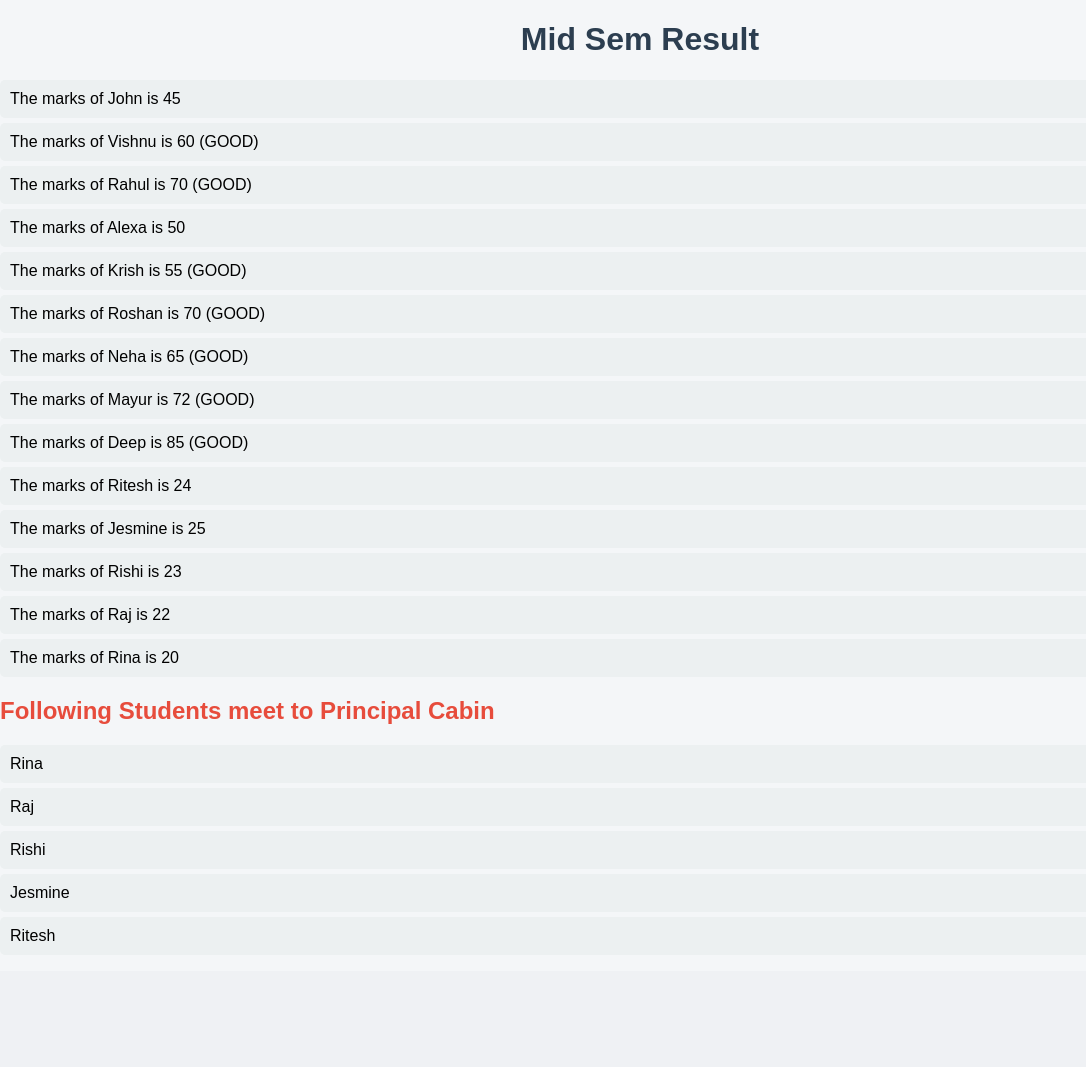
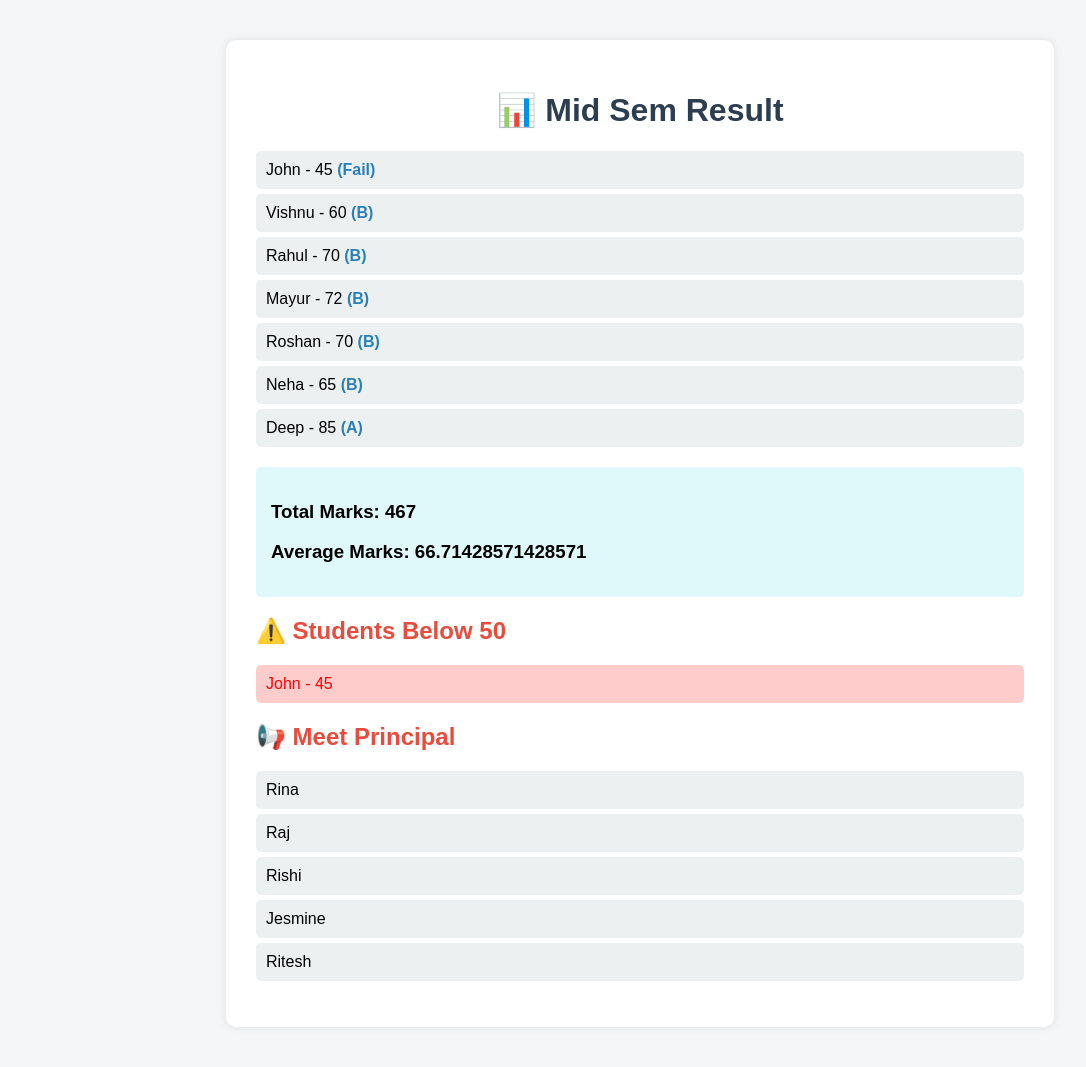
Before and after one commit to chashak20/flask-jinja-student-marks, a Flask app: page / in a window 1280 px wide. Shown: the whole page, without its empty margins (0-1086 px from the left). Before the commit the page ends 941 px from the top, so only its background shows below. Run offline with Flask 3, Linux system fonts and the light colour scheme.

Commit message:
Updated by using conditions

```diff
--- a/main.py
+++ b/main.py
@@ -3,22 +3,37 @@ from flask import Flask, render_template
 app = Flask(__name__)
 
 @app.route("/")
-def hello_world():
-    marks={
-        "John":45,
-        "Vishnu":60,
-        "Rahul":70,
-        "Alexa":50,
-        "Krish":55,
-        "Roshan":70,
-        "Neha":65,
-        "Mayur":72,
-        "Deep":85,
-        "Ritesh":24,
-        "Jesmine":25,
-        "Rishi":23,
-        "Raj":22,
-        "Rina":20
+def home():
+    marks = {
+        "John": 45,
+        "Vishnu": 60,
+        "Rahul": 70,
+        "Mayur": 72,
+        "Roshan": 70,
+        "Neha": 65,
+        "Deep": 85
     }
-    return render_template("index.html", marks=marks)
-app.run(debug=True)
+
+    def get_grade(mark):
+        if mark >= 75:
+            return "A"
+        elif mark >= 60:
+            return "B"
+        elif mark >= 50:
+            return "C"
+        else:
+            return "Fail"
+
+    total = sum(marks.values())
+    average = total / len(marks)
+
+    return render_template(
+        "index.html",
+        marks=marks,
+        get_grade=get_grade,
+        total=total,
+        average=average
+    )
+
+if __name__ == "__main__":
+    app.run(debug=True)
--- a/templates/index.html
+++ b/templates/index.html
@@ -3,24 +3,41 @@
 <head>
     <meta charset="UTF-8">
     <meta name="viewport" content="width=device-width, initial-scale=1.0">
-    <title>Prerena Convent</title>
-    <!--Link CSS-->
+    <title>Student Dashboard</title>
+
+    <!-- Link CSS -->
     <link rel="stylesheet" href="{{ url_for('static', filename='style.css') }}">
 </head>
 <body>
-    <h1>Mid Sem Result</h1>
+
+    <div class="container">
+
+        <h1>📊 Mid Sem Result</h1>
+
         <ul>
-        {% for key in marks.keys()%}
-        <li>The marks of {{key}} is {{marks.get(key)}}
-        {% if marks.get(key) > 50 %}
-           <span>(GOOD)</span>
-
-        {% endif %}
+            {% for name, mark in marks.items() %}
+                <li>
+                    {{ name }} - {{ mark }}
+                    <span class="grade">({{ get_grade(mark) }})</span>
                 </li>
             {% endfor %}
+        </ul>
 
+        <div class="stats">
+            <h3>Total Marks: {{ total }}</h3>
+            <h3>Average Marks: {{ average }}</h3>
+        </div>
+
+        <h2>⚠️ Students Below 50</h2>
+        <ul>
+            {% for name, mark in marks.items() %}
+                {% if mark < 50 %}
+                    <li class="fail">{{ name }} - {{ mark }}</li>
+                {% endif %}
+            {% endfor %}
         </ul>
-    <h2>Following Students meet to Principal Cabin</h2>
+
+        <h2>📢 Meet Principal</h2>
         <ul>
             <li>Rina</li>
             <li>Raj</li>
@@ -28,5 +45,8 @@
             <li>Jesmine</li>
             <li>Ritesh</li>
         </ul>
+
+    </div>
+
 </body>
 </html>
```
Lines whose indentation alone changed are shown as unchanged.
